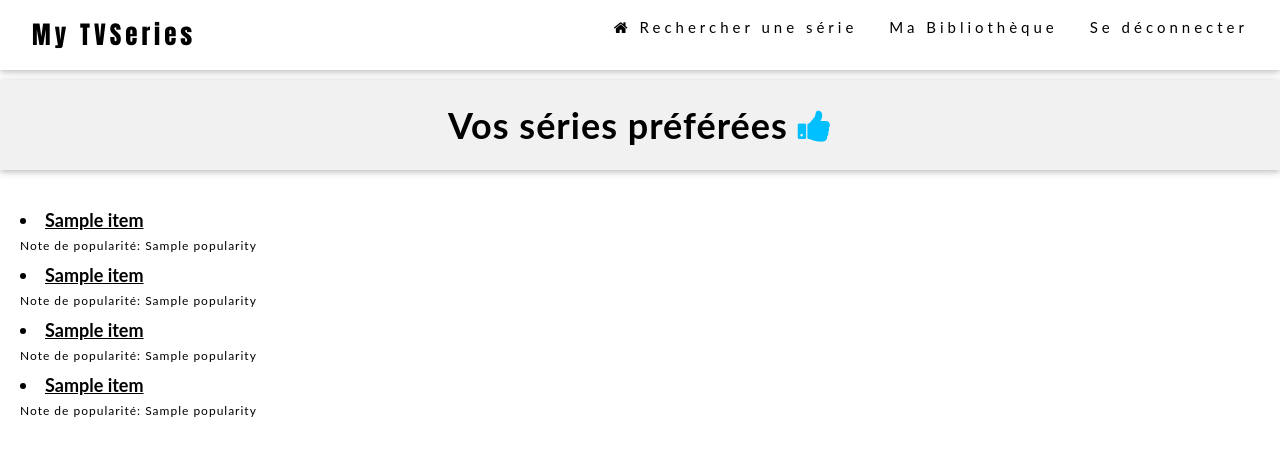
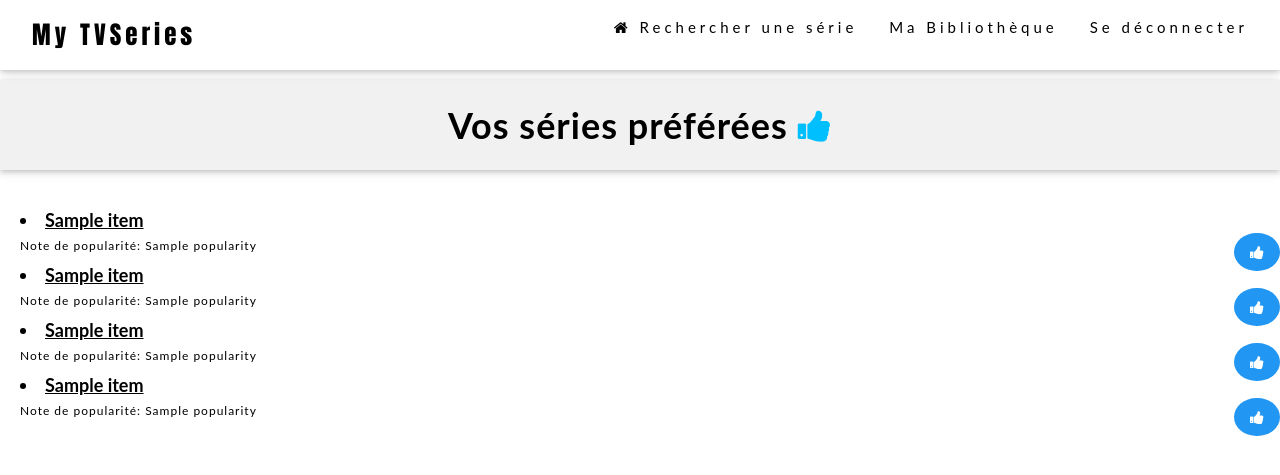
Before and after one commit to AlpheFournier/TV-Series, a Django app: page /LikeSeries/TVShow_page/Bibliotheque/ in a window 1280 px wide. Shown: the top 475 px of the page. Run offline with Django 3.2, Linux system fonts and the light colour scheme; a user stored in the database is signed in; data comes from the database, SQL or seed files in the repository; tables that the repository leaves empty hold one stand-in row (values such as "Sample post"); a database or web service that is not in the repository returns one stand-in record (values such as "Sample title"); data that the repository does not hold is empty; some web fonts are replaced.

Commit message:
Maxou a ajouté Remove

```diff
--- a/myTVSeries/LikeSeries/templates/LikeSeries/Bibliotheque.html
+++ b/myTVSeries/LikeSeries/templates/LikeSeries/Bibliotheque.html
@@ -13,6 +13,13 @@
                     <b><a href = "{% url 'LikeSeries:TVShow_page' serie.id %}">{{serie.name}}</a></b>
                 <h1 class="w3-small">Note de popularité: {{serie.popularity}} </h1>
             </li></p>
+            <form method="post" action="{% url 'LikeSeries:Remove' serie.id %}">
+                {% csrf_token %}
+                <input type="hidden" name="tv_id_liked" value="{{ serie.id }}">
+                <button type="submit" class="w3-button w3-circle w3-blue" style="margin-top: -35px;margin-right: -20px; float: right">
+                    <i class="fa fa-thumbs-up" aria-hidden="true"></i>
+                </button>
+            <form>
         {% endfor %}
         </div>
         {% endblock %}
```
